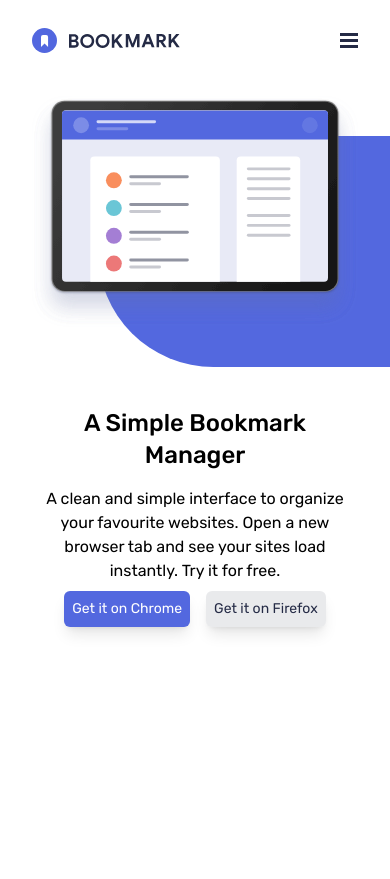
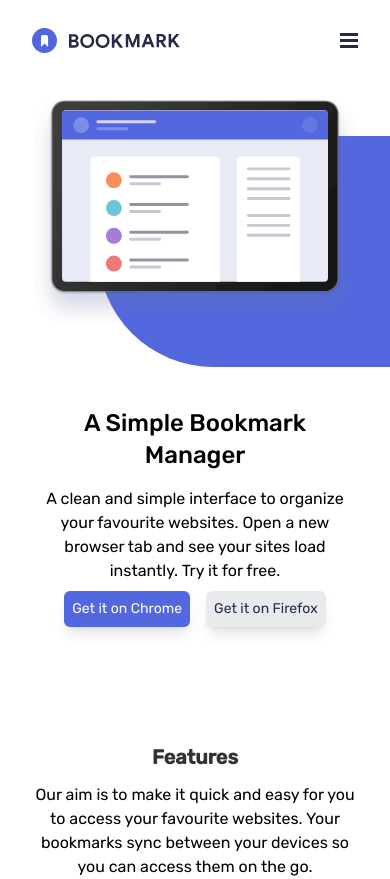
Before and after one commit to DannyHTML/Bookmark-landing-page, a Vue app: page / in a window 390 px wide. Before the commit the page ends 844 px from the top, so only its background shows below. Built offline with nearby package versions, Linux system fonts and the light colour scheme.

Commit message:
Made Features file, responsive. Fixed mobile menu not scrolling down/up

```diff
--- a/src/App.vue
+++ b/src/App.vue
@@ -1,13 +1,17 @@
 <script setup>
 import Header from "./Header.vue";
 import FirstSection from "./FirstSection.vue";
+import Features from "./Features.vue";
 </script>
 
 <template>
   <div class="pb-24 md:pb-28">
     <Header />
   </div>
-  <FirstSection />
+  <div class="mb-28">
+    <FirstSection />
+  </div>
+  <Features />
   <!-- <router-view v-slot="{ component }">
     <transition name="fade" mode="out-in">
       <component :is="component" />
--- /dev/null
+++ b/src/Features.vue
@@ -0,0 +1,18 @@
+<template>
+  <div
+    class="flex flex-col justify-center m-auto px-8 text-center sm:w-2/3 md:w-2/5"
+  >
+    <h2 class="capitalize text-xl font-bold mb-3 opacity-80 md:text-2xl">
+      features
+    </h2>
+    <p class="md:text-lg">
+      Our aim is to make it quick and easy for you to access your favourite
+      websites. Your bookmarks sync between your devices so you can access them
+      on the go.
+    </p>
+  </div>
+</template>
+
+<script setup></script>
+
+<style scoped></style>
--- a/src/Header.vue
+++ b/src/Header.vue
@@ -1,5 +1,4 @@
 <template>
-  <div class="relative">
   <div
     class="fixed z-20 h-20 flex justify-between w-full px-8 md:px-20 items-center"
   >
@@ -10,6 +9,7 @@
         alt=""
       />
       <img
+        class="relative z-20"
         :class="{ hidden: !isHidden }"
         src="/images/logo-bookmark-menu.svg"
         alt=""
@@ -36,19 +36,13 @@
         @click="isHidden = !isHidden"
       />
     </div>
-      <div :class="{ hidden: !isHidden }">
-        <img
-          src="/images/icon-close.svg"
-          alt=""
-          @click="isHidden = !isHidden"
-        />
+    <div :class="{ hidden: !isHidden }" class="relative z-20">
+      <img src="/images/icon-close.svg" alt="" @click="isHidden = !isHidden" />
     </div>
-    </div>
-    <!-- Mobile menu -->
     <transition name="fade">
       <div
         v-if="isHidden"
-        class="flex absolute z-10 justify-center pt-24 w-screen h-screen bg-neutral2Colour bg-opacity-90"
+        class="flex absolute z-10 top-0 left-0 justify-center pt-24 w-screen h-screen bg-neutral2Colour bg-opacity-90"
         :class="{ hidden: !isHidden }"
       >
         <ul
@@ -94,6 +88,7 @@
       </div>
     </transition>
   </div>
+  <!-- Mobile menu -->
 </template>
 
 <script setup>
```
Lines whose indentation alone changed are shown as unchanged.
